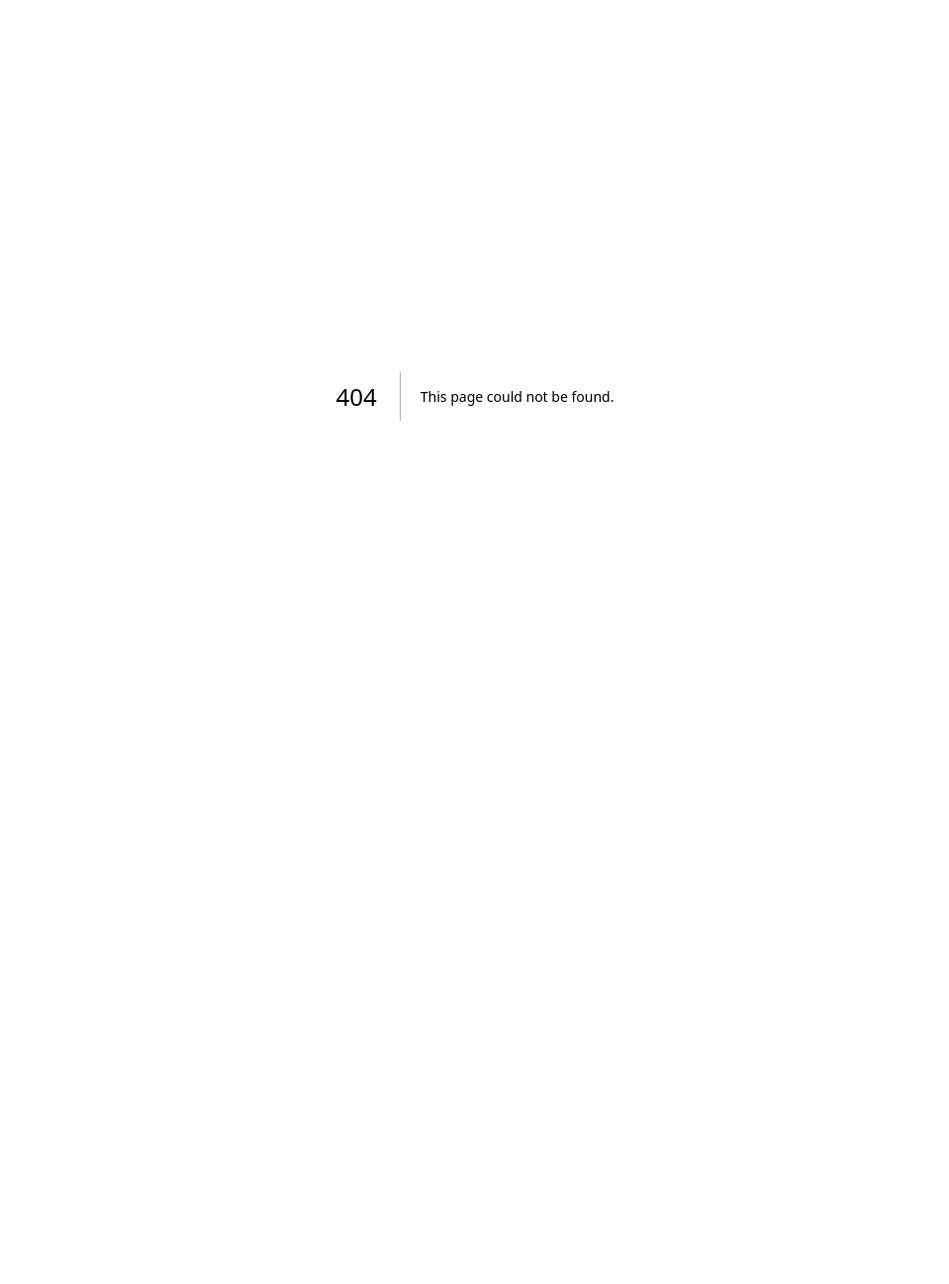
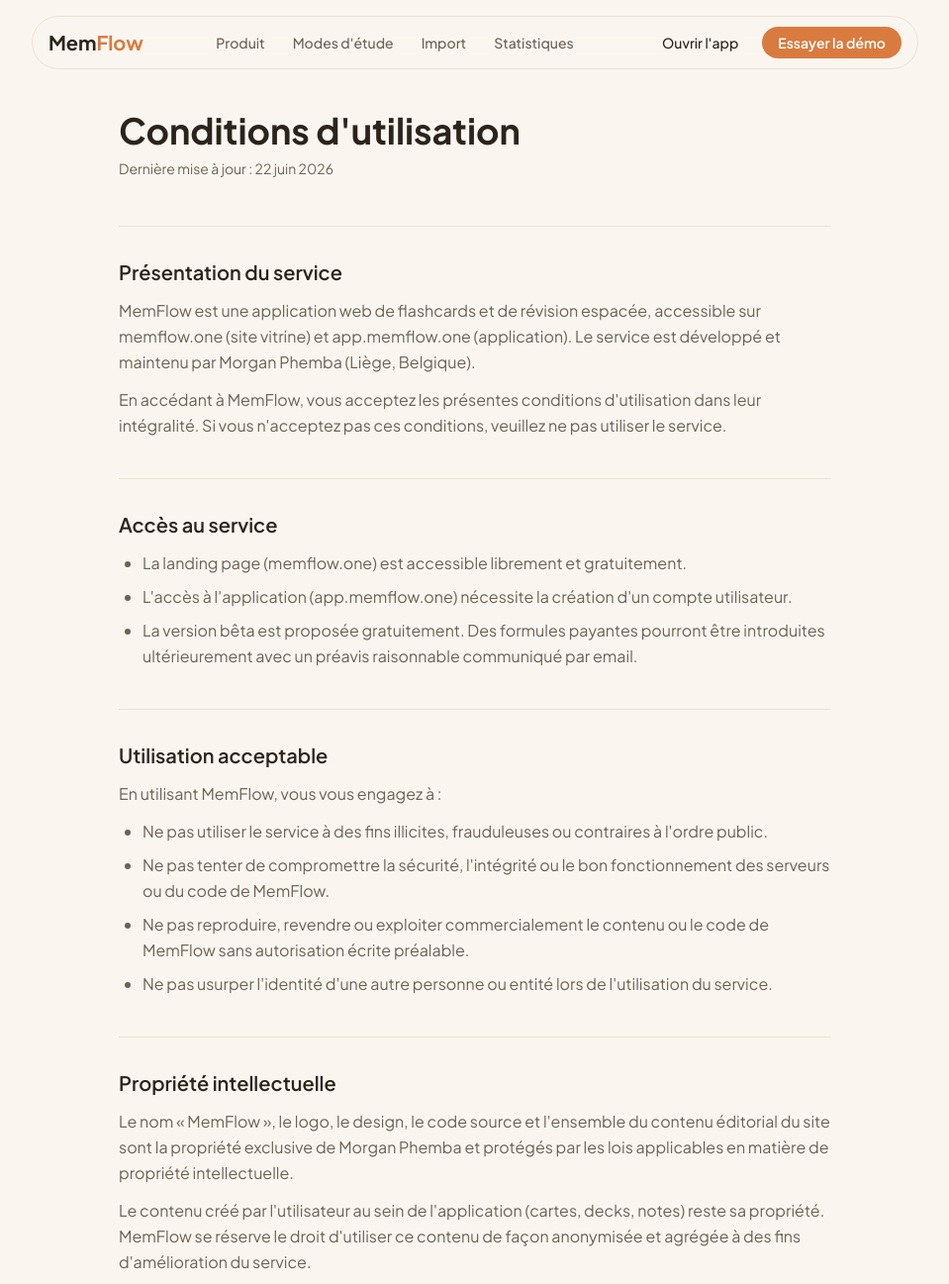
Before and after one commit to Morg9864/memflow, a Next.js app: page /conditions-utilisation in a window 1280 px wide. Before the commit this address had no page. Shown: the top 1297 px of the page at 99% size, without its empty margins (160-1119 px from the left). Before the commit the page ends 800 px from the top, so only its background shows below. Built offline with nearby package versions, Linux system fonts and the light colour scheme.

Commit message:
feat: add conditions d'utilisation page
Co-Authored-By: Claude Sonnet 4.6 <noreply@anthropic.com>

```diff
--- /dev/null
+++ b/app/(legal)/conditions-utilisation/page.tsx
@@ -0,0 +1,179 @@
+import type { Metadata } from "next"
+
+export const metadata: Metadata = {
+  title: "Conditions d'utilisation — MemFlow",
+  description: "Conditions générales d'utilisation du service MemFlow.",
+}
+
+export default function ConditionsUtilisationPage() {
+  return (
+    <article>
+      <h1
+        className="text-4xl font-bold mb-2"
+        style={{ fontFamily: "var(--font-display)", color: "var(--color-ink)" }}
+      >
+        Conditions d&apos;utilisation
+      </h1>
+      <p
+        className="text-sm mb-12"
+        style={{ color: "var(--color-ink-soft)", fontFamily: "var(--font-sans)" }}
+      >
+        Dernière mise à jour : 22 juin 2026
+      </p>
+
+      <h2
+        className="text-xl font-semibold mt-10 mb-3 pt-8 border-t"
+        style={{ fontFamily: "var(--font-display)", color: "var(--color-ink)", borderColor: "var(--color-border-warm)" }}
+      >
+        Présentation du service
+      </h2>
+      <p
+        className="text-base leading-relaxed mb-3"
+        style={{ color: "var(--color-ink-soft)", fontFamily: "var(--font-sans)" }}
+      >
+        MemFlow est une application web de flashcards et de révision espacée, accessible sur memflow.one (site vitrine) et app.memflow.one (application). Le service est développé et maintenu par Morgan Phemba (Liège, Belgique).
+      </p>
+      <p
+        className="text-base leading-relaxed mb-3"
+        style={{ color: "var(--color-ink-soft)", fontFamily: "var(--font-sans)" }}
+      >
+        En accédant à MemFlow, vous acceptez les présentes conditions d&apos;utilisation dans leur intégralité. Si vous n&apos;acceptez pas ces conditions, veuillez ne pas utiliser le service.
+      </p>
+
+      <h2
+        className="text-xl font-semibold mt-10 mb-3 pt-8 border-t"
+        style={{ fontFamily: "var(--font-display)", color: "var(--color-ink)", borderColor: "var(--color-border-warm)" }}
+      >
+        Accès au service
+      </h2>
+      <ul
+        className="list-disc pl-6 mb-4 space-y-2 text-base leading-relaxed"
+        style={{ color: "var(--color-ink-soft)", fontFamily: "var(--font-sans)" }}
+      >
+        <li>La landing page (memflow.one) est accessible librement et gratuitement.</li>
+        <li>L&apos;accès à l&apos;application (app.memflow.one) nécessite la création d&apos;un compte utilisateur.</li>
+        <li>La version bêta est proposée gratuitement. Des formules payantes pourront être introduites ultérieurement avec un préavis raisonnable communiqué par email.</li>
+      </ul>
+
+      <h2
+        className="text-xl font-semibold mt-10 mb-3 pt-8 border-t"
+        style={{ fontFamily: "var(--font-display)", color: "var(--color-ink)", borderColor: "var(--color-border-warm)" }}
+      >
+        Utilisation acceptable
+      </h2>
+      <p
+        className="text-base leading-relaxed mb-3"
+        style={{ color: "var(--color-ink-soft)", fontFamily: "var(--font-sans)" }}
+      >
+        En utilisant MemFlow, vous vous engagez à :
+      </p>
+      <ul
+        className="list-disc pl-6 mb-4 space-y-2 text-base leading-relaxed"
+        style={{ color: "var(--color-ink-soft)", fontFamily: "var(--font-sans)" }}
+      >
+        <li>Ne pas utiliser le service à des fins illicites, frauduleuses ou contraires à l&apos;ordre public.</li>
+        <li>Ne pas tenter de compromettre la sécurité, l&apos;intégrité ou le bon fonctionnement des serveurs ou du code de MemFlow.</li>
+        <li>Ne pas reproduire, revendre ou exploiter commercialement le contenu ou le code de MemFlow sans autorisation écrite préalable.</li>
+        <li>Ne pas usurper l&apos;identité d&apos;une autre personne ou entité lors de l&apos;utilisation du service.</li>
+      </ul>
+
+      <h2
+        className="text-xl font-semibold mt-10 mb-3 pt-8 border-t"
+        style={{ fontFamily: "var(--font-display)", color: "var(--color-ink)", borderColor: "var(--color-border-warm)" }}
+      >
+        Propriété intellectuelle
+      </h2>
+      <p
+        className="text-base leading-relaxed mb-3"
+        style={{ color: "var(--color-ink-soft)", fontFamily: "var(--font-sans)" }}
+      >
+        Le nom « MemFlow », le logo, le design, le code source et l&apos;ensemble du contenu éditorial du site sont la propriété exclusive de Morgan Phemba et protégés par les lois applicables en matière de propriété intellectuelle.
+      </p>
+      <p
+        className="text-base leading-relaxed mb-3"
+        style={{ color: "var(--color-ink-soft)", fontFamily: "var(--font-sans)" }}
+      >
+        Le contenu créé par l&apos;utilisateur au sein de l&apos;application (cartes, decks, notes) reste sa propriété. MemFlow se réserve le droit d&apos;utiliser ce contenu de façon anonymisée et agrégée à des fins d&apos;amélioration du service.
+      </p>
+
+      <h2
+        className="text-xl font-semibold mt-10 mb-3 pt-8 border-t"
+        style={{ fontFamily: "var(--font-display)", color: "var(--color-ink)", borderColor: "var(--color-border-warm)" }}
+      >
+        Disponibilité du service
+      </h2>
+      <p
+        className="text-base leading-relaxed mb-3"
+        style={{ color: "var(--color-ink-soft)", fontFamily: "var(--font-sans)" }}
+      >
+        MemFlow s&apos;efforce d&apos;assurer une disponibilité maximale du service mais ne peut garantir une disponibilité ininterrompue. Des opérations de maintenance, mises à jour ou incidents techniques peuvent entraîner des interruptions temporaires, sans préavis obligatoire.
+      </p>
+
+      <h2
+        className="text-xl font-semibold mt-10 mb-3 pt-8 border-t"
+        style={{ fontFamily: "var(--font-display)", color: "var(--color-ink)", borderColor: "var(--color-border-warm)" }}
+      >
+        Limitation de responsabilité
+      </h2>
+      <p
+        className="text-base leading-relaxed mb-3"
+        style={{ color: "var(--color-ink-soft)", fontFamily: "var(--font-sans)" }}
+      >
+        Dans les limites permises par la loi applicable, MemFlow ne saurait être tenu responsable :
+      </p>
+      <ul
+        className="list-disc pl-6 mb-4 space-y-2 text-base leading-relaxed"
+        style={{ color: "var(--color-ink-soft)", fontFamily: "var(--font-sans)" }}
+      >
+        <li>De toute interruption ou dysfonctionnement du service, quelle qu&apos;en soit la cause.</li>
+        <li>De la perte de données utilisateur ; il est recommandé d&apos;effectuer des sauvegardes régulières de votre contenu.</li>
+        <li>Des dommages directs ou indirects résultant de l&apos;utilisation ou de l&apos;impossibilité d&apos;utiliser le service.</li>
+      </ul>
+
+      <h2
+        className="text-xl font-semibold mt-10 mb-3 pt-8 border-t"
+        style={{ fontFamily: "var(--font-display)", color: "var(--color-ink)", borderColor: "var(--color-border-warm)" }}
+      >
+        Modification des conditions
+      </h2>
+      <p
+        className="text-base leading-relaxed mb-3"
+        style={{ color: "var(--color-ink-soft)", fontFamily: "var(--font-sans)" }}
+      >
+        Ces conditions peuvent être modifiées à tout moment. Les utilisateurs disposant d&apos;un compte seront informés par email ou notification in-app de tout changement substantiel. La poursuite de l&apos;utilisation du service après notification vaut acceptation des nouvelles conditions.
+      </p>
+
+      <h2
+        className="text-xl font-semibold mt-10 mb-3 pt-8 border-t"
+        style={{ fontFamily: "var(--font-display)", color: "var(--color-ink)", borderColor: "var(--color-border-warm)" }}
+      >
+        Droit applicable et juridiction
+      </h2>
+      <p
+        className="text-base leading-relaxed mb-3"
+        style={{ color: "var(--color-ink-soft)", fontFamily: "var(--font-sans)" }}
+      >
+        Les présentes conditions sont soumises au droit belge. En cas de litige, et à défaut de résolution amiable, les tribunaux compétents de Liège (Belgique) seront seuls compétents.
+      </p>
+
+      <h2
+        className="text-xl font-semibold mt-10 mb-3 pt-8 border-t"
+        style={{ fontFamily: "var(--font-display)", color: "var(--color-ink)", borderColor: "var(--color-border-warm)" }}
+      >
+        Contact
+      </h2>
+      <p
+        className="text-base leading-relaxed mb-3"
+        style={{ color: "var(--color-ink-soft)", fontFamily: "var(--font-sans)" }}
+      >
+        Pour toute question relative aux présentes conditions d&apos;utilisation :{" "}
+        <a
+          href="mailto:morgan.phemba@gmail.com"
+          style={{ color: "var(--color-orange)" }}
+        >
+          morgan.phemba@gmail.com
+        </a>
+      </p>
+    </article>
+  )
+}
```
